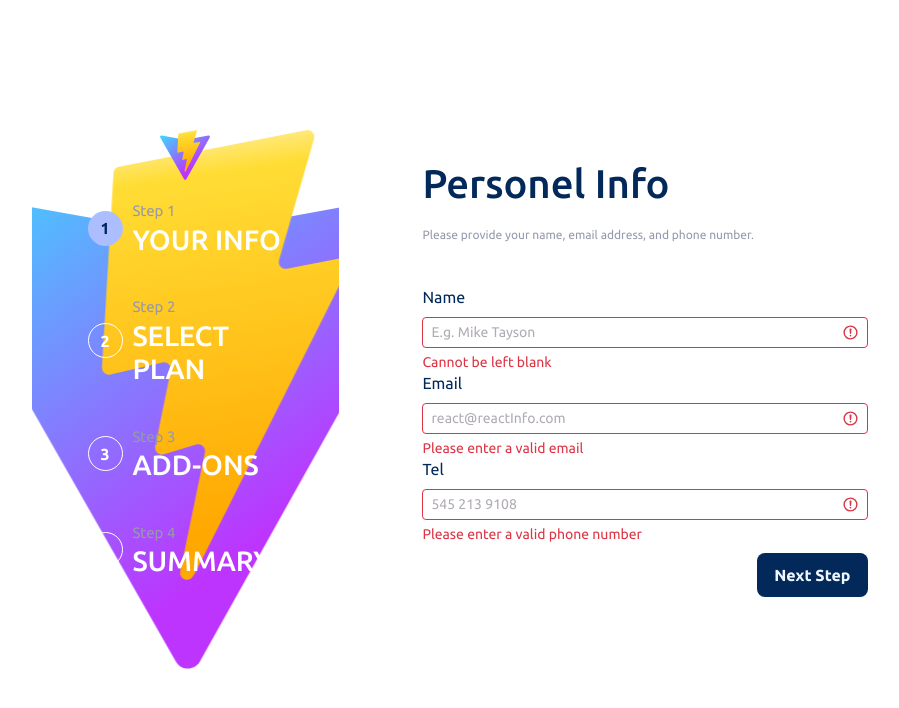
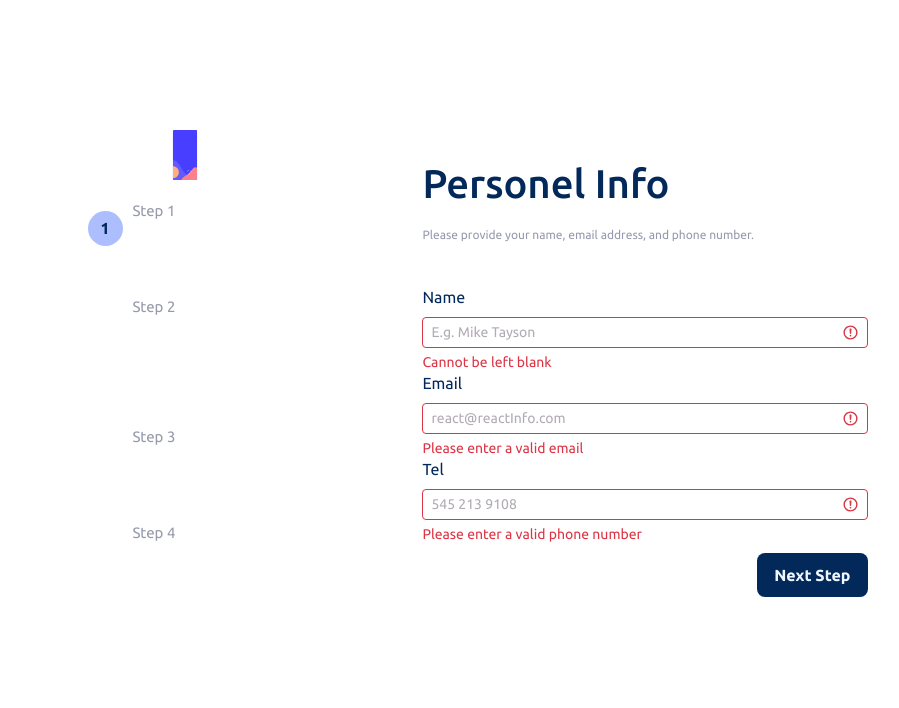
Before and after one commit to Onurcan1993/react-router-strap, a React (Vite) app: page /#/ in a window 1280 px wide. Shown: the top 708 px of the page, without its empty margins (170-1069 px from the left). Built offline with nearby package versions, Linux system fonts and the light colour scheme.

Commit message:
extra element

```diff
--- a/src/sideComponents/Side.jsx
+++ b/src/sideComponents/Side.jsx
@@ -1,7 +1,7 @@
 import React, { useState } from "react";
 import { Container } from "./side.styled";
 import Steps from "./Steps";
-import backLogo from "../../public/vite.svg";
+import backLogo from "../../public/bg-sidebar-desktop.svg";
 
 export default function Side({ state }) {
   const [steps, setSteps] = useState([
@@ -12,7 +12,7 @@ export default function Side({ state }) {
   ]);
 
   return (
-    <Container style={{ backgroundImage: `url(${backLogo})` }}>
+    <Container>
       <img src={backLogo} style={{ width: "50px", height: "50px" }}></img>
       {steps.map((item, index) => (
         <Steps
```
